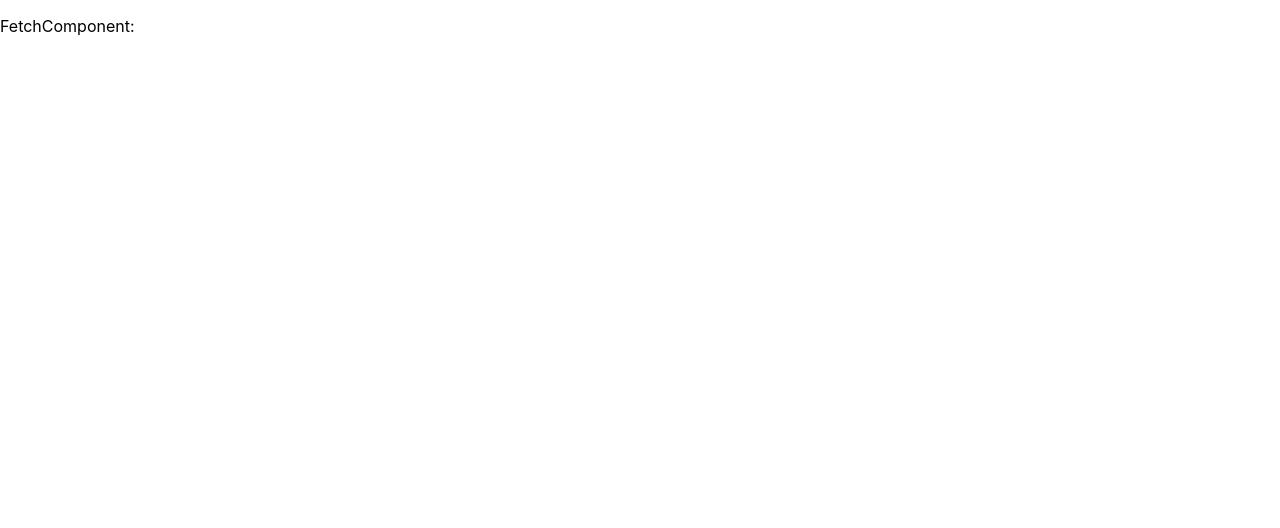
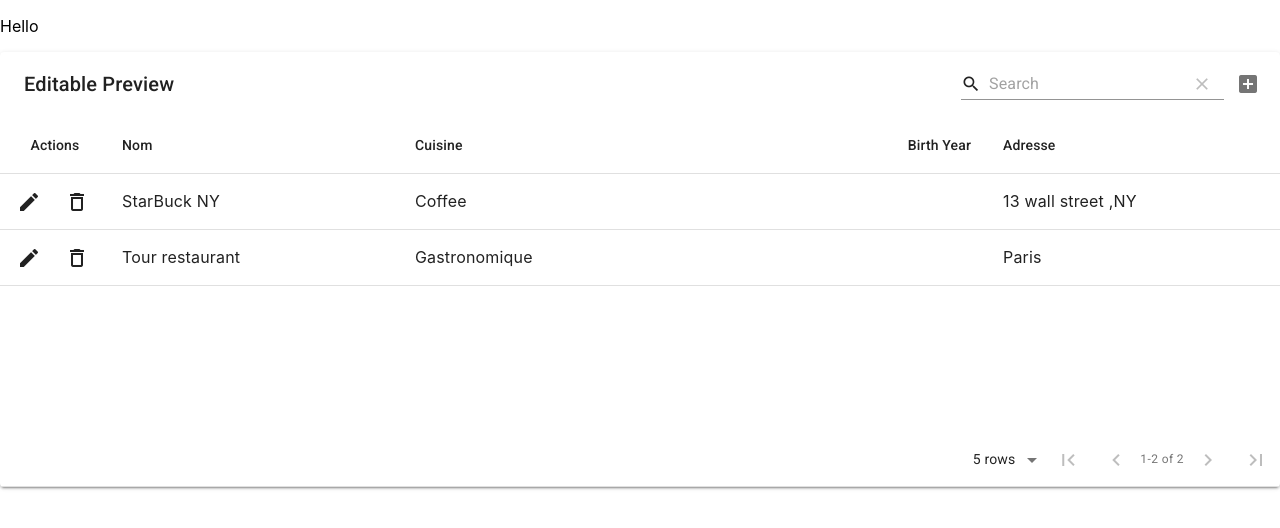
Before and after one commit to DanielEid/React-crud-restaurants, a React (Create React App) app: page / in a window 1280 px wide. Shown: the top 528 px of the page. Built offline with nearby package versions, Linux system fonts and the light colour scheme.

Commit message:
Creation de l'UI avec template
Material-UI : editable table

```diff
--- a/package.json
+++ b/package.json
@@ -3,7 +3,9 @@
   "version": "0.1.0",
   "private": true,
   "dependencies": {
-    "@material-ui/core": "^4.5.0",
+    "@material-ui/core": "^4.5.1",
+    "@material-ui/icons": "^4.5.1",
+    "material-table": "^1.52.0",
     "react": "^16.10.2",
     "react-dom": "^16.10.2",
     "react-scripts": "3.2.0"
--- a/public/index.html
+++ b/public/index.html
@@ -26,8 +26,10 @@
     -->
 
     <!--Material-ui Ressources-->
-    <link rel="stylesheet" href="https://fonts.googleapis.com/css?family=Roboto:300,400,500,700&display=swap" />
+    <link rel="stylesheet" href="https://fonts.googleapis.com/css?family=Roboto:300,400,500,700&display=swap" />    <link rel="stylesheet" href="https://fonts.googleapis.com/icon?family=Material+Icons" />
     <link rel="stylesheet" href="https://fonts.googleapis.com/icon?family=Material+Icons" />
+
+
 
     <title>React App Restaurants</title>
   </head>
--- a/src/App.js
+++ b/src/App.js
@@ -1,24 +1,22 @@
 import React from 'react';
 import ReactDOM from "react-dom";
-import './FetchComponent.js';
+import './FetchComponent';
 
+//
+import FetchComponent from './FetchComponent';
+import MaterialTable from "material-table";
 
 function App() {
   return (
     <div className="App">
 
+    <p>Hello</p>
+
     <FetchComponent />
+
 
     </div>
     );
 }
 
-class FetchComponent extends React.Component{
-
-
-  render(){
-    let data = this.props.data;
-    return <p>FetchComponent: {data} </p>
-  }
-}
 export default App;
--- a/src/FetchComponent.js
+++ b/src/FetchComponent.js
@@ -1,10 +1,74 @@
 import React, { Component } from 'react';
-
-class FetchComponent extends React.Component{
+import MaterialTable from "material-table";
 
 
-  render(){
-    let data = this.props.data;
-    return <p>FetchComponent: {data} </p>
+class FetchComponent extends React.Component {
+  constructor(props) {
+    super(props);
+    this.state = {
+      columns: [
+        { title: 'Nom', field: 'name' },
+        { title: 'Cuisine', field: 'cuisine', initialEditValue: 'initial edit value' },
+        { title: 'Birth Year', field: 'birthYear', type: 'numeric' },
+        {
+          title: 'Adresse',
+          field: 'address',
+        },
+      ],
+      data: [
+        { name: 'StarBuck NY', cuisine: 'Coffee', address: "13 wall street ,NY" },
+        { name: 'Tour restaurant', cuisine: 'Gastronomique', address: "Paris" },
+      ]
+    }
+  }
+
+  render() {
+    return (
+      <MaterialTable
+        title="Editable Preview"
+        columns={this.state.columns}
+        data={this.state.data}
+        editable={{
+          onRowAdd: newData =>
+            new Promise((resolve, reject) => {
+              setTimeout(() => {
+                {
+                  const data = this.state.data;
+                  data.push(newData);
+                  this.setState({ data }, () => resolve());
+                }
+                resolve()
+              }, 1000)
+            }),
+          onRowUpdate: (newData, oldData) =>
+            new Promise((resolve, reject) => {
+              setTimeout(() => {
+                {
+                  const data = this.state.data;
+                  const index = data.indexOf(oldData);
+                  data[index] = newData;
+                  this.setState({ data }, () => resolve());
+                }
+                resolve()
+              }, 1000)
+            }),
+          onRowDelete: oldData =>
+            new Promise((resolve, reject) => {
+              setTimeout(() => {
+                {
+                  let data = this.state.data;
+                  const index = data.indexOf(oldData);
+                  data.splice(index, 1);
+                  this.setState({ data }, () => resolve());
+                }
+                resolve()
+              }, 1000)
+            }),
+        }}
+      />
+    )
   }
 }
+
+
+export default FetchComponent;
```
Also changed, not shown: 2 other files (tests, documents, lock files or other folders).
